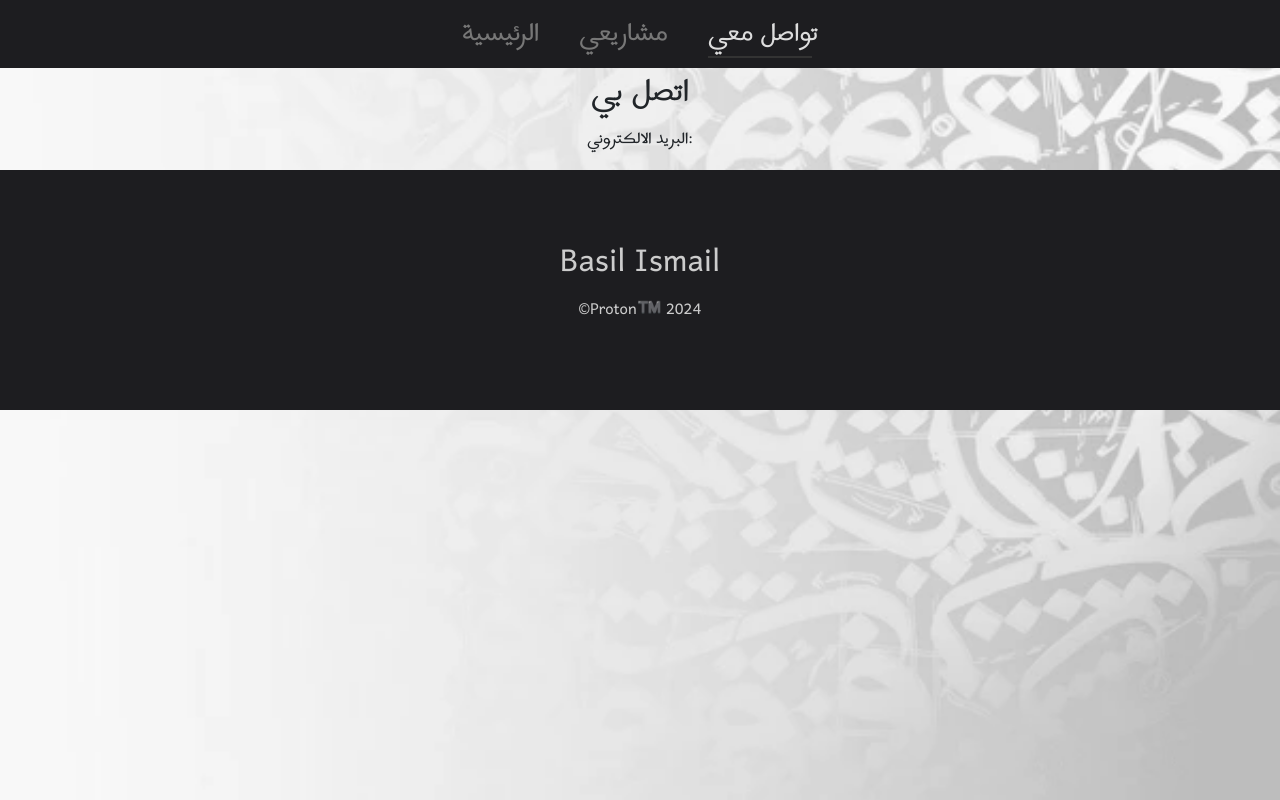
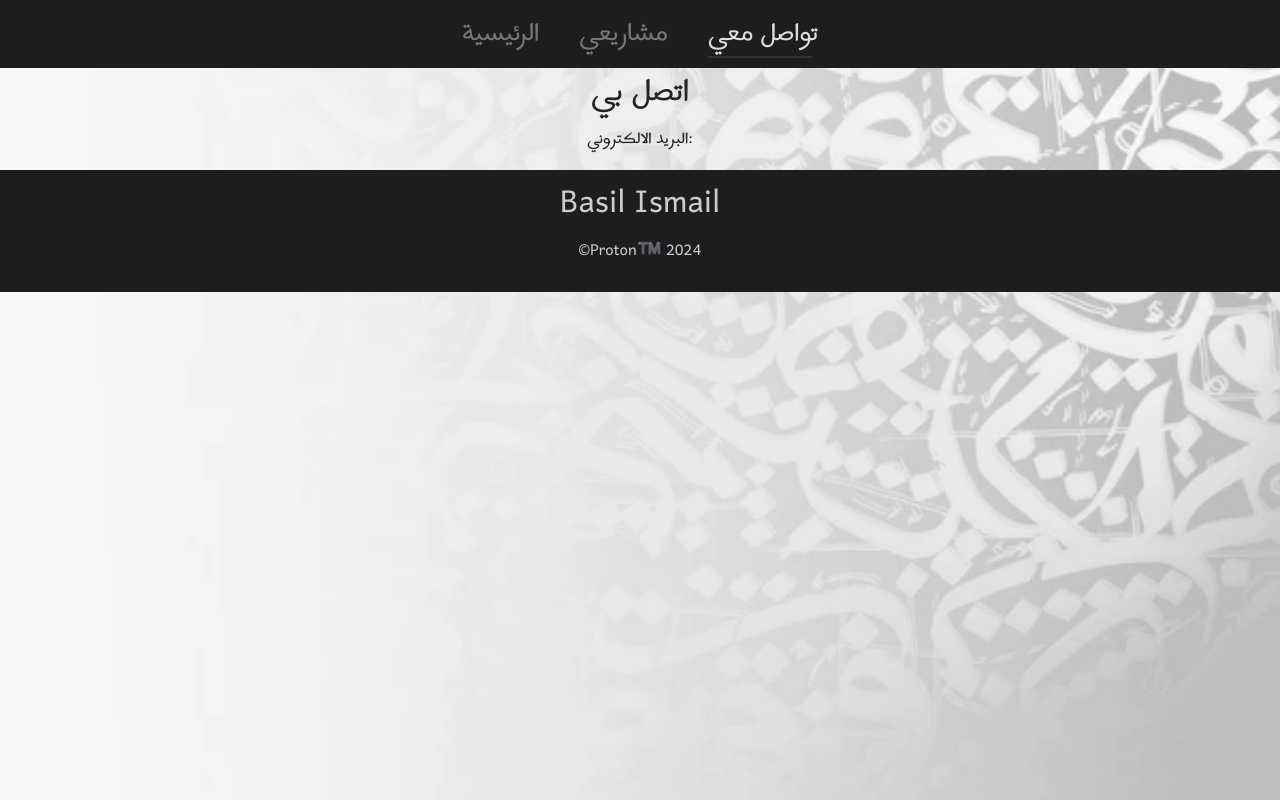
Before and after one commit to AbuEskander/Portfoilo-3.0, a React (Create React App) app in the folder Client/porto/: page /contact in a window 1280 px wide. Built offline with nearby package versions, Linux system fonts and the light colour scheme.

Commit message:
Fixed Footer

```diff
--- a/Client/porto/src/index.css
+++ b/Client/porto/src/index.css
@@ -325,7 +325,7 @@ body {
   justify-content: center;
   align-items: center;
   width: 90%;
-  height: 30vh;
+  height: 20%;
   bottom: 0;
   width: 100%;
   background-color: var(--Black);
```
